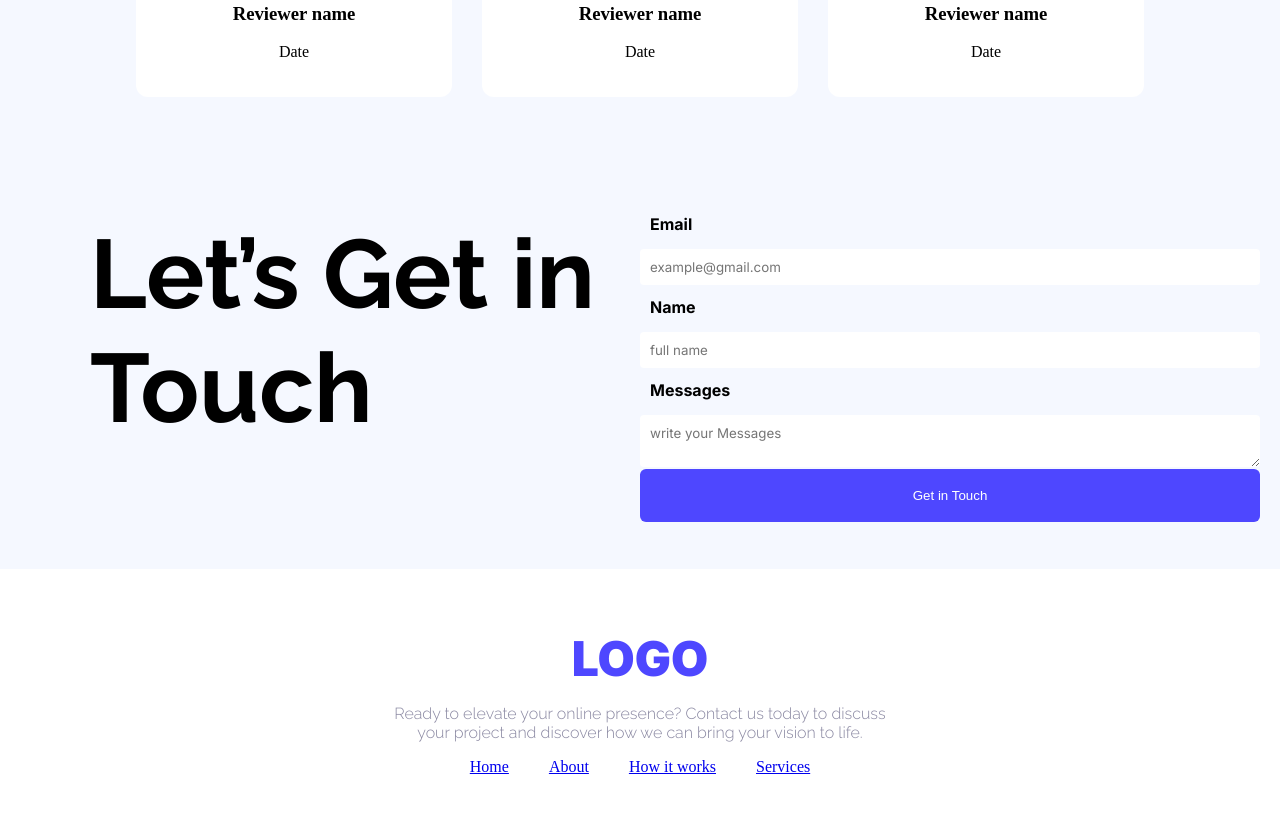
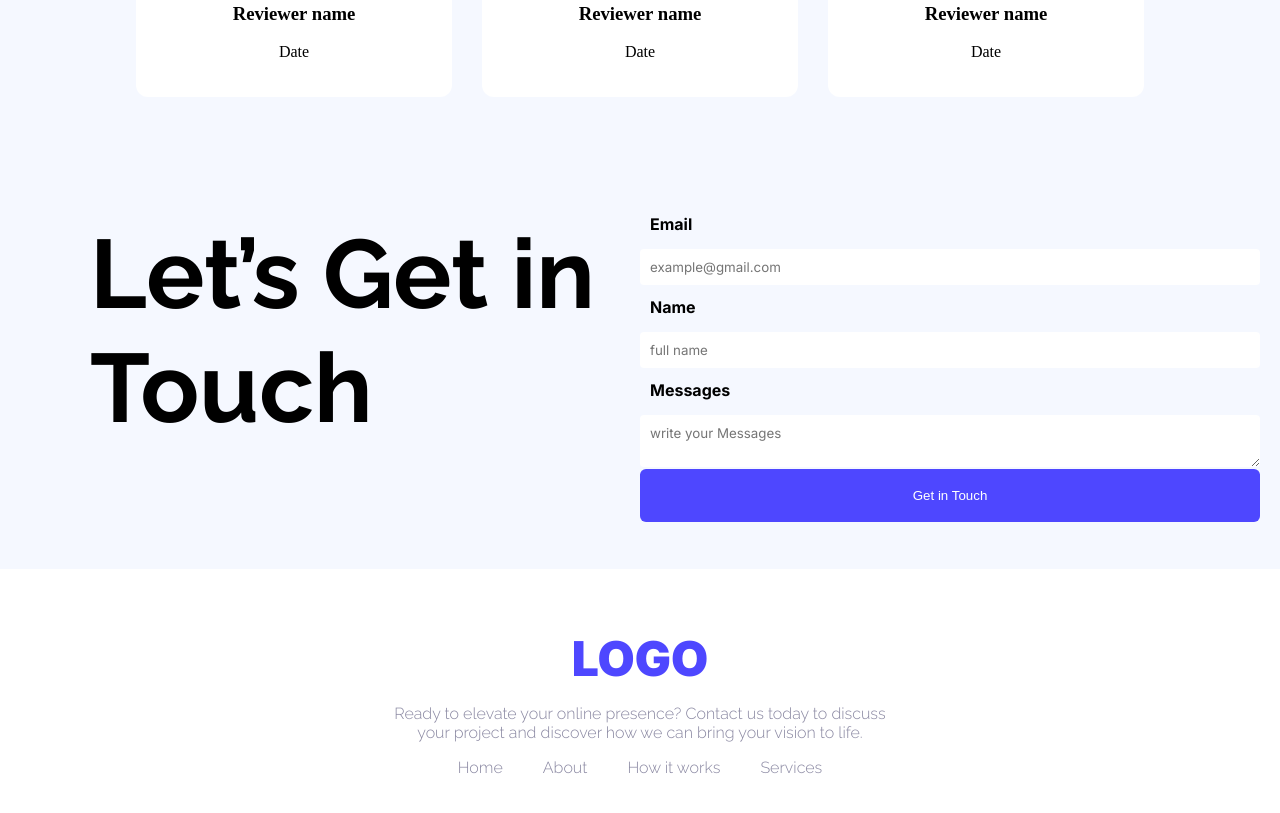
Before and after one commit to shimanta18/Programming-hero-assignment-01, a plain HTML site: page PH.html in a window 1280 px wide. Shown: the part 2321-3134 px from the top of the page. Drawn offline with Linux system fonts and the light colour scheme.

Commit message:
change in navigation bar

```diff
--- a/PH.css
+++ b/PH.css
@@ -7,7 +7,7 @@ body{
 }
 
 
-/*Header*/
+/*Banner section*/
 
 .nav-bar{
     display: flex;
@@ -290,3 +290,9 @@ display: flex;
 justify-content: center;
 gap: 40px;
 }
+.navigation-bar a{
+    text-decoration:none ;
+    font-weight: 300;
+    color: #8987A1;
+    font-family: Raleway;
+}
```
Also changed, not shown: PH.html (+1 -1 lines).
